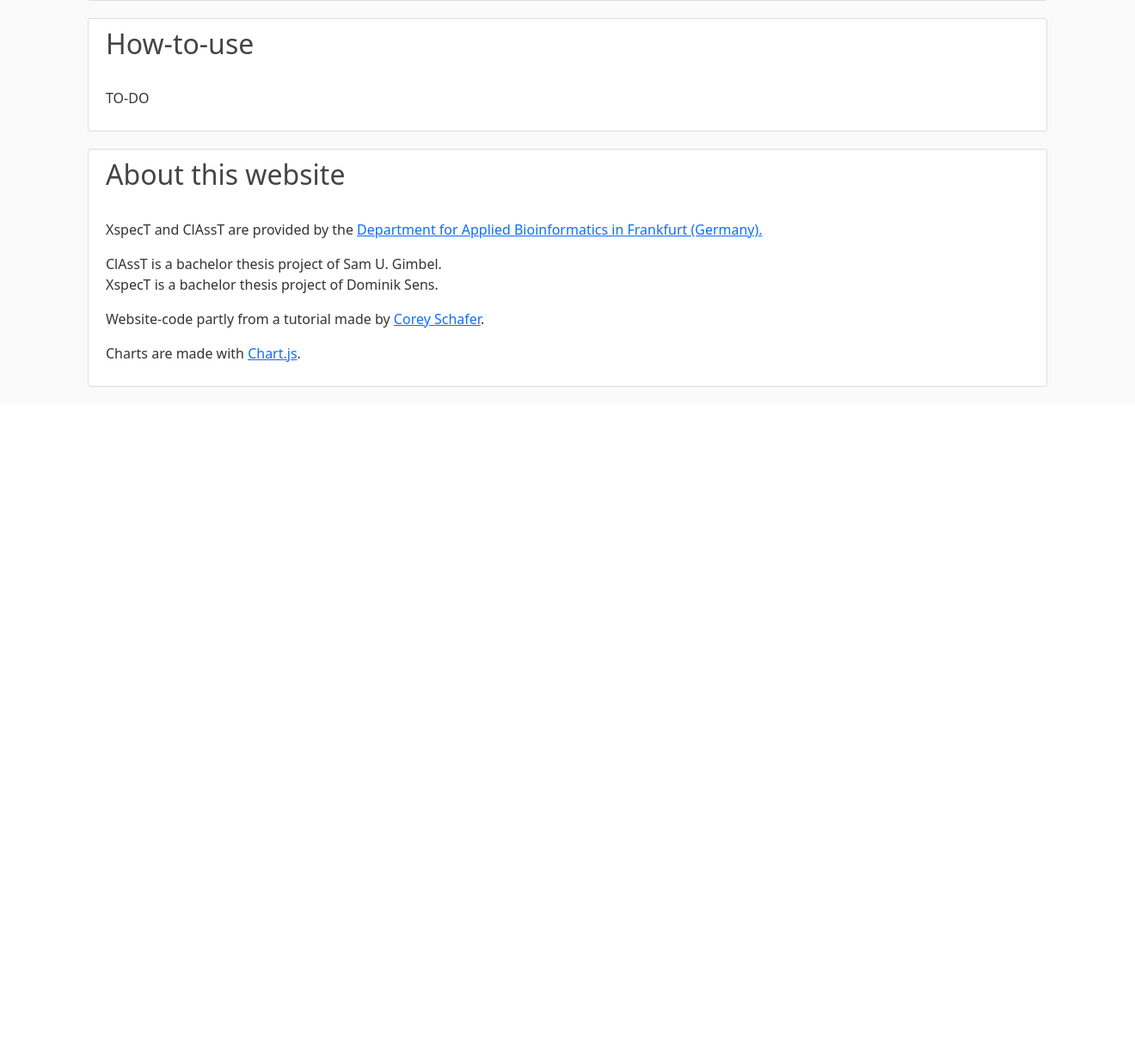
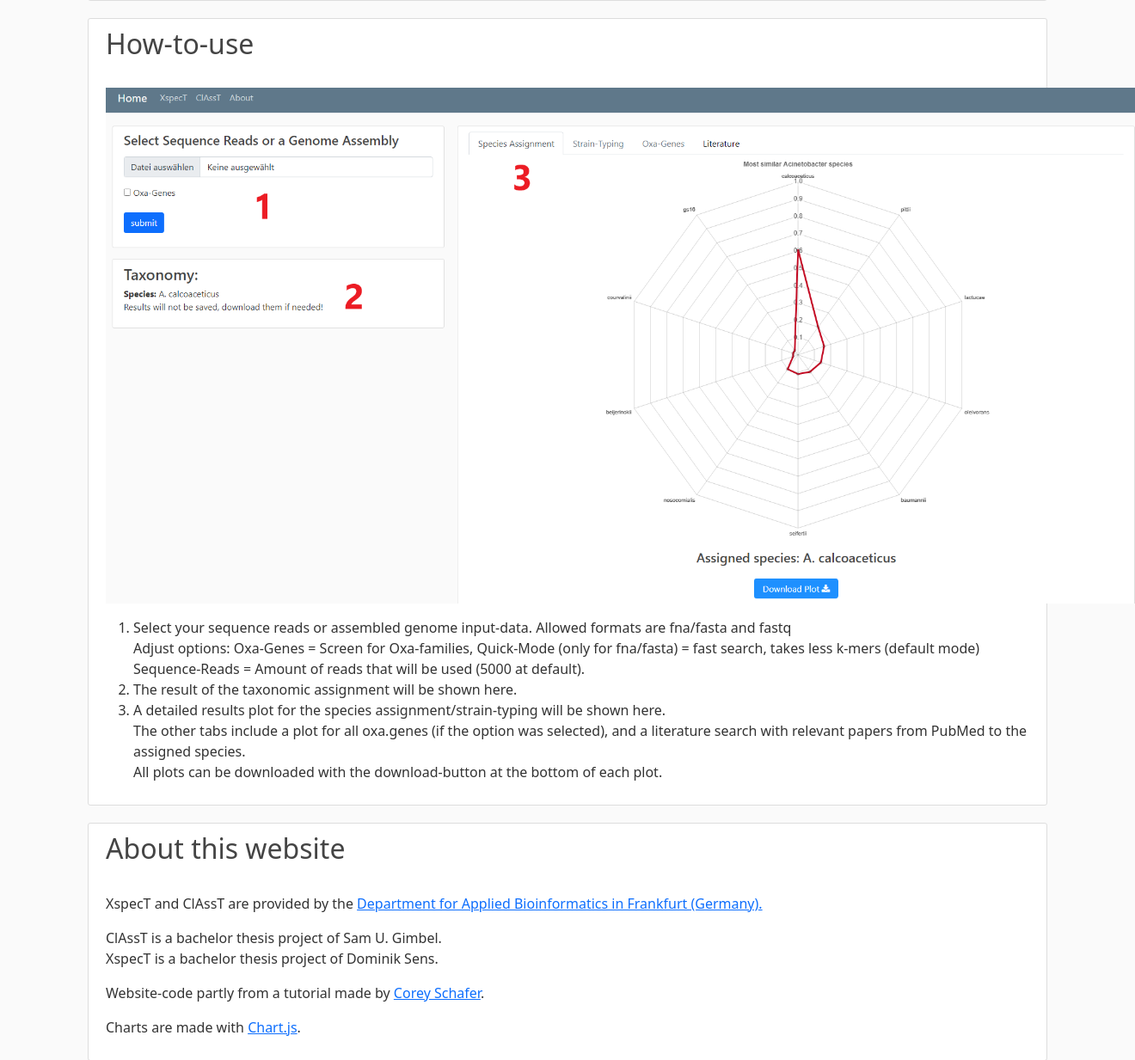
Before and after one commit to BIONF/AspecT, a Flask app: template templates/About.html in a window 1320 px wide. Shown: the part 3263-4496 px from the top of the page at 86% size. Before the commit the page ends 3713 px from the top, so only its background shows below. Run offline with Flask 2, Linux system fonts and the light colour scheme; the template is opened without the code that fills it, so the values that code supplies are empty; parts of the project's set-up code (start-up, migrations or seed data) failed here and were passed over; some libraries are stand-ins or nearby versions.

Commit message:
Add files via upload

```diff
--- a/templates/About.html
+++ b/templates/About.html
@@ -510,9 +510,19 @@
           <div class="media-body" id="How-to-use">
             <h2> How-to-use</h2>
             <br>
-            <p>
-            TO-DO
+            <p style="text-align:center;">
+                <img src="{{ url_for('static', filename='How-to.png') }}" width="1200" height="600" alt="Workflow">
             </p>
+            <ol>
+            <li> Select your sequence reads or assembled genome input-data. Allowed formats are fna/fasta and fastq <br>
+                    Adjust options: Oxa-Genes = Screen for Oxa-families, Quick-Mode (only for fna/fasta) = fast search, takes less k-mers (default mode)
+                    Sequence-Reads = Amount of reads that will be used (5000 at default). <br>
+                    </li>
+            <li> The result of the taxonomic assignment will be shown here.</li>
+            <li> A detailed results plot for the species assignment/strain-typing will be shown here.<br>
+                 The other tabs include a plot for all oxa.genes (if the option was selected), and a literature search with relevant papers from PubMed to the assigned species. <br>
+                 All plots can be downloaded with the download-button at the bottom of each plot.</li>
+            </ol>
           </div>
         </article>
 
--- a/templates/layoutspecies.html
+++ b/templates/layoutspecies.html
@@ -312,7 +312,7 @@
     document.getElementById("popup-1").style.display = "none";
     document.getElementById("nav-contact-tab").classList.remove('disabled');
   }
-  if ({{prediction_claast | tojson}} != "n/a"}) {
+  if ({{prediction_claast | tojson}} != "n/a") {
     document.getElementById("nav-profile-tab").classList.remove('disabled');
   }
 
```
